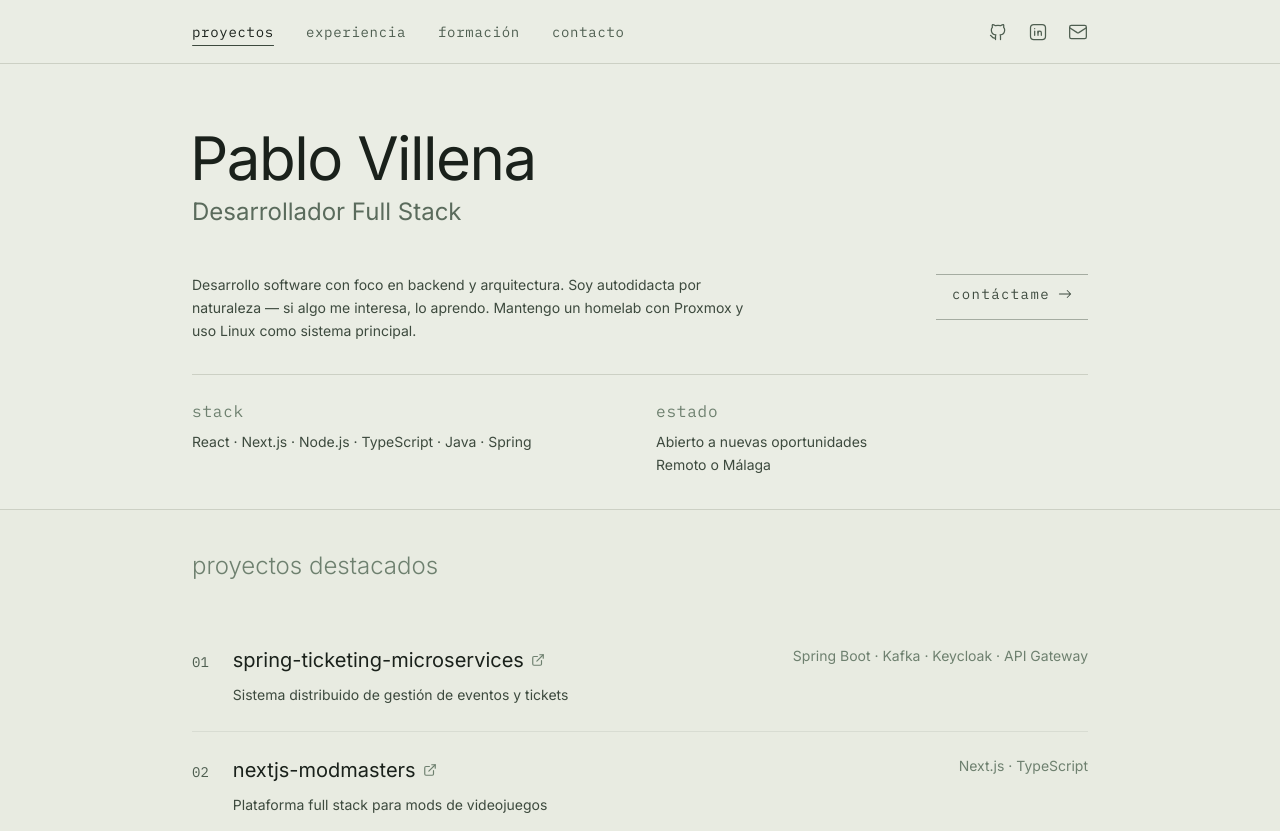
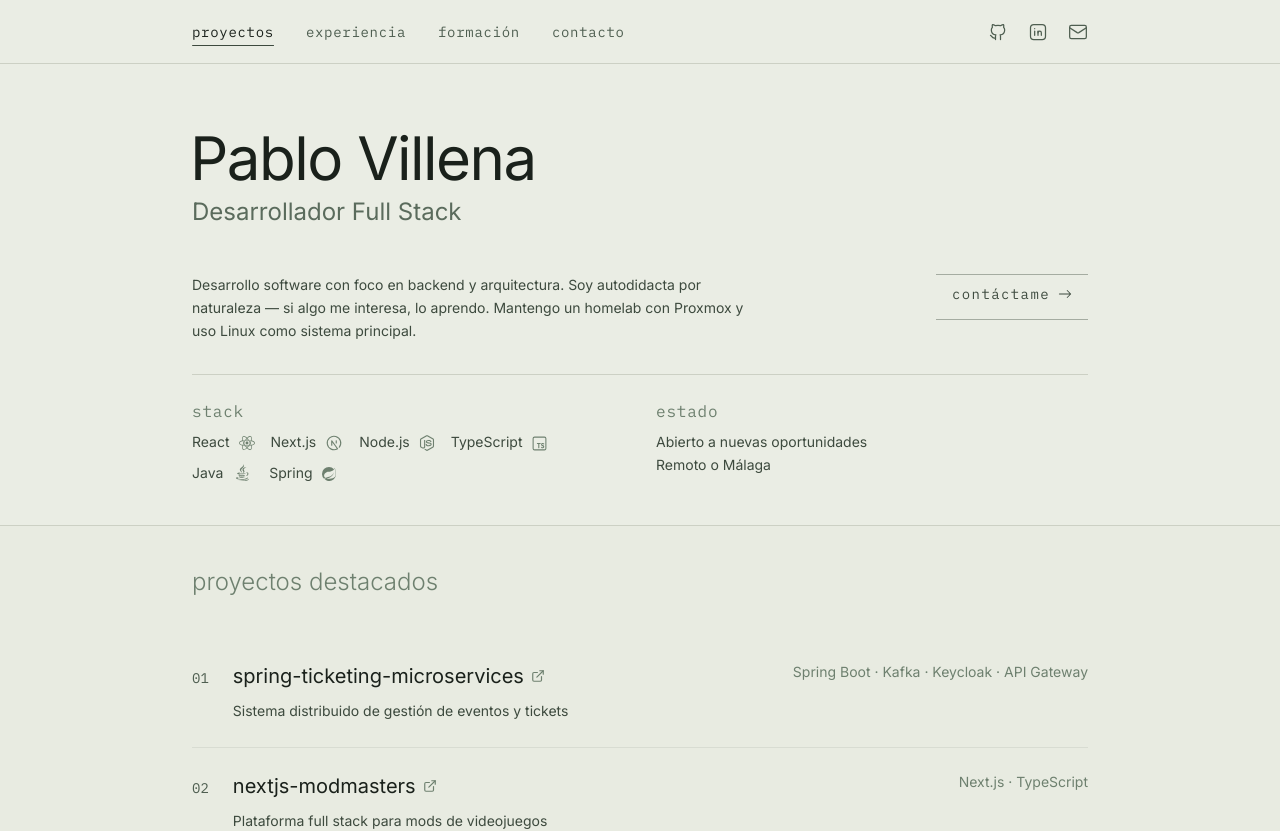
Before and after one commit to ivfrost/ivfrost-portfolio, a Next.js app: page / in a window 1280 px wide. Shown: the top 831 px of the page. Built offline with nearby package versions, Linux system fonts and the light colour scheme.

Commit message:
feat: add tech stack icons

```diff
--- a/app/page.tsx
+++ b/app/page.tsx
@@ -10,6 +10,7 @@ import CertList from '@/components/organisms/CertList';
 import EducationTimeline from '@/components/organisms/EducationTimeline';
 import education from '@/data/education';
 import ContactForm from '@/components/organisms/ContactForm';
+import { stack } from '@/data/stack';
 
 export default function Home() {
 	return (
@@ -28,14 +29,7 @@ export default function Home() {
 					role="Desarrollador Full Stack"
 					about="Desarrollo software con foco en backend y arquitectura. Soy autodidacta por naturaleza — si algo me interesa, lo aprendo. Mantengo un homelab con Proxmox y uso Linux como sistema principal."
 					openTo="nuevas oportunidades"
-					stack={[
-						'React',
-						'Next.js',
-						'Node.js',
-						'TypeScript',
-						'Java',
-						'Spring',
-					]}
+					stack={stack}
 					location="Remoto o Málaga"
 				/>
 
--- a/components/organisms/Hero.tsx
+++ b/components/organisms/Hero.tsx
@@ -1,16 +1,13 @@
 'use client';
-import { BiMailSend } from 'react-icons/bi';
 import Button from '../atoms/Button';
 import Container from '../layout/Container';
-import { TbMailSpark } from 'react-icons/tb';
-import { MdOutlineAlternateEmail } from 'react-icons/md';
 import { BsArrowRight } from 'react-icons/bs';
 
 interface HeroProps {
 	name?: string;
 	role?: string;
 	about?: string;
-	stack?: string[];
+	stack?: ({ name: string; icon?: React.ReactNode } | string)[];
 	openTo?: string;
 	location?: string;
 	className?: string;
@@ -64,7 +61,27 @@ export default function Hero({
 						<div className="flex-1">
 							<h4 className="mb-2 text-base text-text-meta-lite">stack</h4>
 							<p>
-								{stack.length > 0 ? stack.join(' · ') : 'No stack information'}
+								{stack.length > 0 ? (
+									stack.map((tech, idx) => (
+										<span
+											key={idx}
+											className="inline-flex items-center mr-4 mb-2"
+										>
+											{typeof tech === 'string' ? (
+												tech
+											) : (
+												<>
+													{tech.name}
+													{tech.icon && (
+														<span className="ml-1">{tech.icon}</span>
+													)}
+												</>
+											)}
+										</span>
+									))
+								) : (
+									<span>No especificado</span>
+								)}
 							</p>
 						</div>
 						<div className="flex-1">
--- /dev/null
+++ b/data/stack.tsx
@@ -0,0 +1,66 @@
+import { StackItem } from './types';
+import { TbBrandNextjs, TbBrandTypescript } from 'react-icons/tb';
+import { FaNodeJs, FaReact } from 'react-icons/fa';
+import { SiSpring } from 'react-icons/si';
+import { LiaJava } from 'react-icons/lia';
+
+export const stack: StackItem[] = [
+	{
+		name: 'React',
+		icon: (
+			<FaReact
+				size={16}
+				strokeWidth={1.5}
+				className="inline-block text-text-meta-lite ml-1.25"
+			/>
+		),
+	},
+	{
+		name: 'Next.js',
+		icon: (
+			<TbBrandNextjs
+				size={18}
+				strokeWidth={1.5}
+				className="inline-block text-text-meta-lite ml-1.25"
+			/>
+		),
+	},
+	{
+		name: 'Node.js',
+		icon: (
+			<FaNodeJs
+				size={16}
+				strokeWidth={1.5}
+				className="inline-block text-text-meta-lite ml-1.25"
+			/>
+		),
+	},
+	{
+		name: 'TypeScript',
+		icon: (
+			<TbBrandTypescript
+				size={17}
+				strokeWidth={1.5}
+				className="inline-block text-text-meta-lite ml-1.25"
+			/>
+		),
+	},
+	{
+		name: 'Java',
+		icon: (
+			<LiaJava
+				size={21}
+				className="-mt-1 inline-block text-text-meta-lite ml-1.25"
+			/>
+		),
+	},
+	{
+		name: 'Spring',
+		icon: (
+			<SiSpring
+				size={14}
+				className="inline-block text-text-meta-lite ml-1.25"
+			/>
+		),
+	},
+];
--- a/data/types.d.ts
+++ b/data/types.d.ts
@@ -43,3 +43,10 @@ export type SocialLinkData = {
 	isMobile?: boolean;
 	icon: ComponentType<{ size?: number; strokeWidth?: number }>;
 };
+
+export type StackItem =
+	| {
+			name: string;
+			icon?: ReactNode;
+	  }
+	| string;
```
